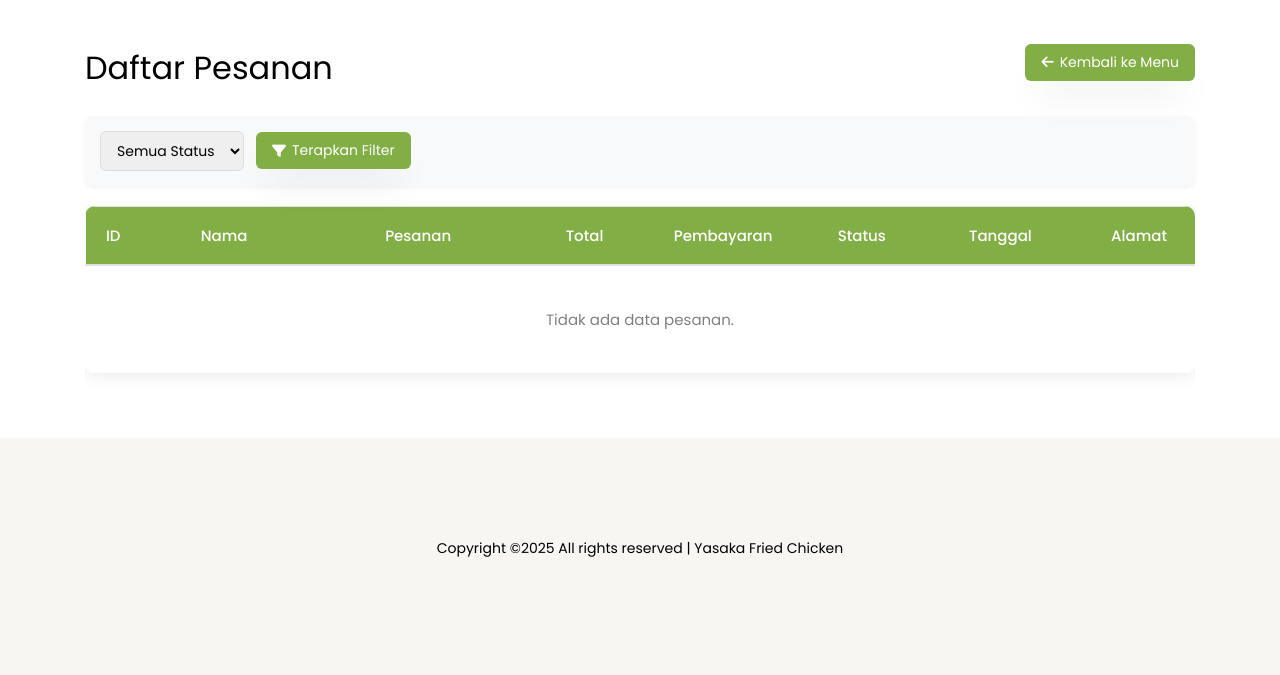
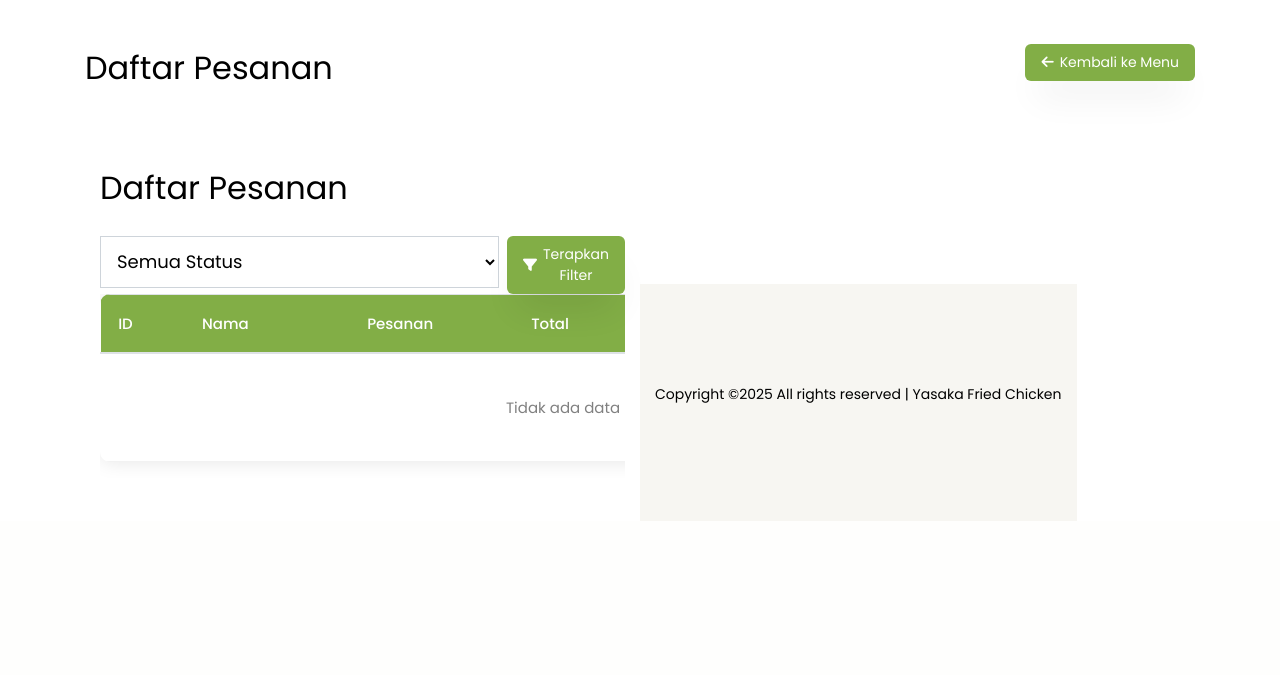
Before and after one commit to mftaa35/AyamKrispyWeb, a PHP site: page /pesanan.php in a window 1280 px wide. Shown: the part 445-1120 px from the top of the page. After the commit the page ends 859 px from the top, so only its background shows below. Run offline with PHP 8.4, Linux system fonts and the light colour scheme; data that the repository does not hold is empty; some web fonts are replaced.

Commit message:
Update pesanan.php

```diff
--- a/pesanan.php
+++ b/pesanan.php
@@ -277,14 +277,22 @@ function formatDateTime($datetime) {
         </div>
 
         <!-- Filter Dropdown -->
-        <div class="filter-container">
-            <form method="GET" style="display: flex; align-items: center; gap: 12px;">
-                <select name="status" class="status-dropdown" onchange="this.form.submit()">
-                    <option value="all" <?= $status_filter == 'all' ? 'selected' : '' ?>>Semua Status</option>
-                    <option value="Menunggu" <?= $status_filter == 'Menunggu' ? 'selected' : '' ?>>Menunggu</option>
-                    <option value="Diproses" <?= $status_filter == 'Diproses' ? 'selected' : '' ?>>Diproses</option>
-                    <option value="Selesai" <?= $status_filter == 'Selesai' ? 'selected' : '' ?>>Selesai</option>
-                </select>
+       <div class="container mt-5">
+        <h2 class="mb-4">Daftar Pesanan</h2>
+
+        <!-- Filter Dropdown -->
+        <div class="row filter-section">
+            <div class="col-md-6 col-sm-12 mb-3">
+                <form action="pesanan.php" method="GET" class="d-flex">
+                    <select name="status" class="form-control mr-2">
+                        <option value="all" <?php echo $status_filter == 'all' ? 'selected' : ''; ?>>Semua Status</option>
+                        <option value="Menunggu konfirmasi" <?php echo $status_filter == 'Menunggu konfirmasi' ? 'selected' : ''; ?>>Menunggu Konfirmasi</option>
+                        <option value="Pembayaran selesai" <?php echo $status_filter == 'Pembayaran selesai' ? 'selected' : ''; ?>>Pembayaran Selesai</option>
+                        <option value="Pesanan Disiapkan" <?php echo $status_filter == 'Pesanan Disiapkan' ? 'selected' : ''; ?>>Pesanan Disiapkan</option>
+                        <option value="Pesanan Dikirim" <?php echo $status_filter == 'Pesanan Dikirim' ? 'selected' : ''; ?>>Pesanan Dikirim</option>
+                        <option value="Pesanan Selesai" <?php echo $status_filter == 'Pesanan Selesai' ? 'selected' : ''; ?>>Pesanan Selesai</option>
+                    </select>
+                    <div class="button-bar">
 
                 <button type="submit" class="btn btn-green">
                     <i class="fa fa-filter"></i> Terapkan Filter
```
